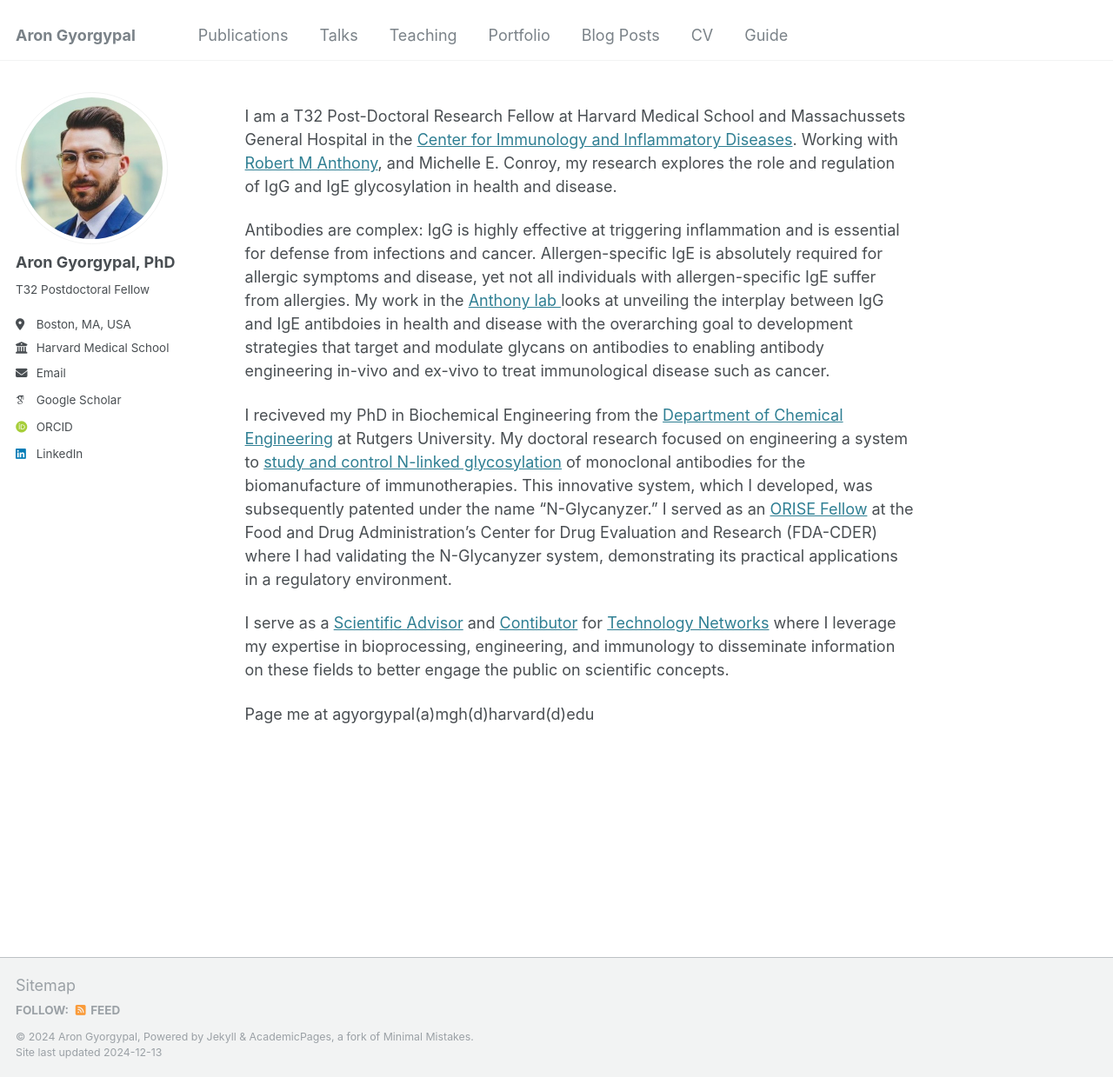
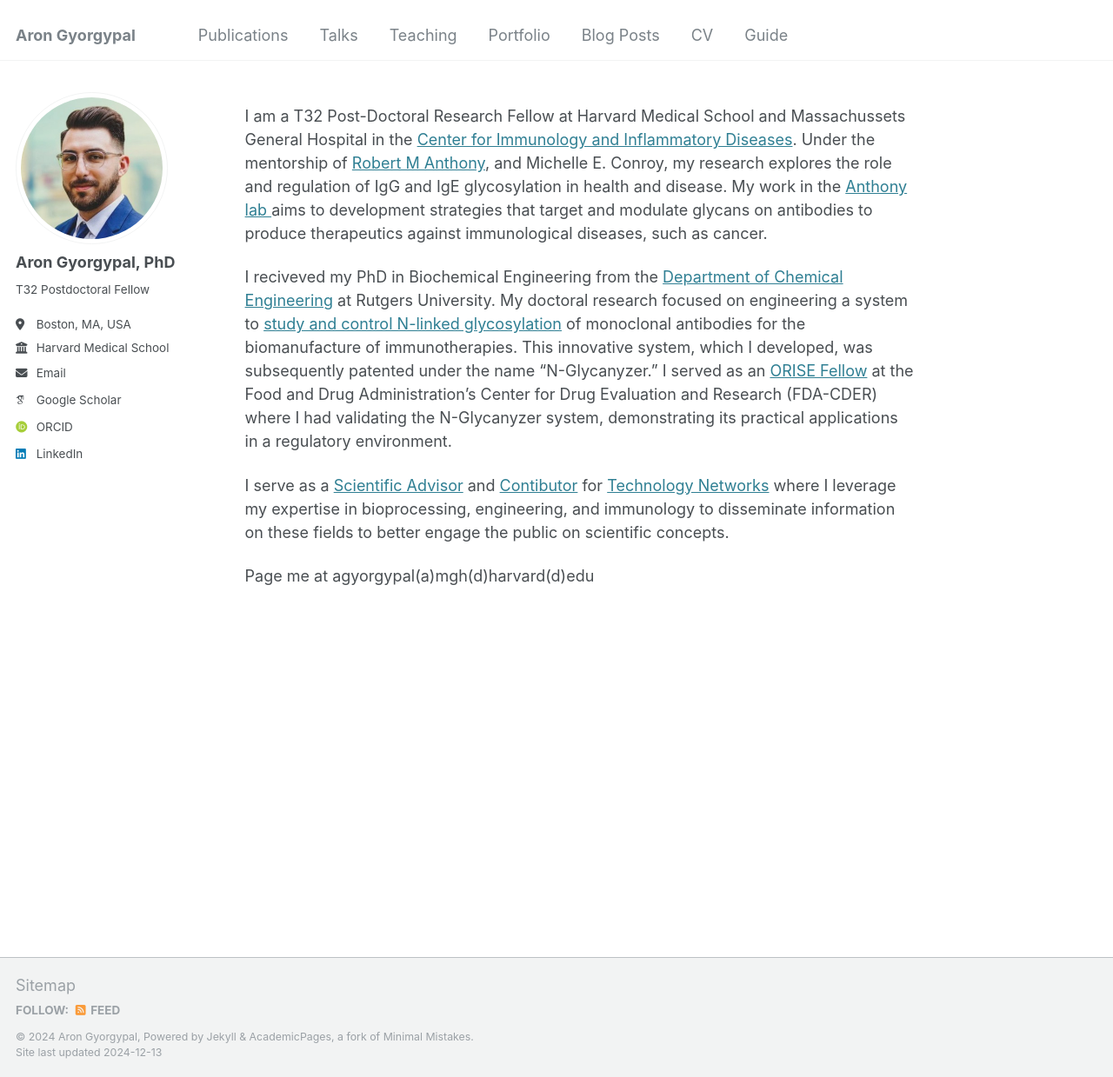
Before and after one commit to AGyorgypal/AGyorgypal.github.io, a Jekyll site: the page built from _pages/about.md, in a window 1280 px wide and 1239 px high. Shown: the whole window at 87% size. Built offline with Jekyll 4.4.1, drawn with Linux system fonts in a browser that asks for light colours; some web fonts are replaced.

Commit message:
Update about.md

```diff
--- a/_pages/about.md
+++ b/_pages/about.md
@@ -7,9 +7,7 @@ redirect_from:
   - /about/
   - /about.html
 ---
-I am a T32 Post-Doctoral Research Fellow at Harvard Medical School and Massachussets General Hospital in the [Center for Immunology and Inflammatory Diseases](https://www.massgeneral.org/medicine/ciid). Working with [Robert M Anthony](https://scholar.google.com/citations?user=3xN1qSIAAAAJ&hl=en&oi=ao), and Michelle E. Conroy, my research explores the role and regulation of IgG and IgE glycosylation in health and disease.
-
-Antibodies are complex: IgG is highly effective at triggering inflammation and is essential for defense from infections and cancer. Allergen-specific IgE is absolutely required for allergic symptoms and disease, yet not all individuals with allergen-specific IgE suffer from allergies. My work in the [Anthony lab ](https://rmanthonylab.mgh.harvard.edu/) looks at unveiling the interplay between IgG and IgE antibdoies in health and disease with the overarching goal to development strategies that target and modulate glycans on antibodies to enabling antibody engineering in-vivo and ex-vivo to treat immunological disease such as cancer.
+I am a T32 Post-Doctoral Research Fellow at Harvard Medical School and Massachussets General Hospital in the [Center for Immunology and Inflammatory Diseases](https://www.massgeneral.org/medicine/ciid). Under the mentorship of [Robert M Anthony](https://scholar.google.com/citations?user=3xN1qSIAAAAJ&hl=en&oi=ao), and Michelle E. Conroy, my research explores the role and regulation of IgG and IgE glycosylation in health and disease. My work in the [Anthony lab ](https://rmanthonylab.mgh.harvard.edu/) aims to development strategies that target and modulate glycans on antibodies to produce therapeutics against immunological diseases, such as cancer.
 
 I reciveved my PhD in Biochemical Engineering from the [Department of Chemical Engineering](https://cbe.rutgers.edu/) at Rutgers University. My doctoral research focused on engineering a system to [study and control N-linked glycosylation](https://rucore.libraries.rutgers.edu/rutgers-lib/70295/) of monoclonal antibodies for the biomanufacture of immunotherapies. This innovative system, which I developed, was subsequently patented under the name “N-Glycanyzer.” I served as an [ORISE Fellow](https://orise.orau.gov/FDA/index.html) at the Food and Drug Administration’s Center for Drug Evaluation and Research (FDA-CDER) where I had validating the N-Glycanyzer system, demonstrating its practical applications in a regulatory environment.
 
```
